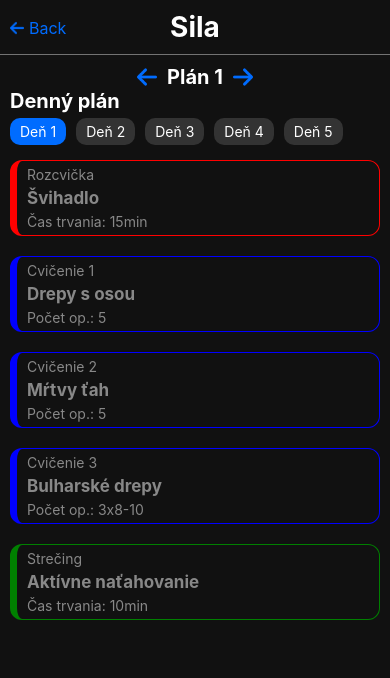
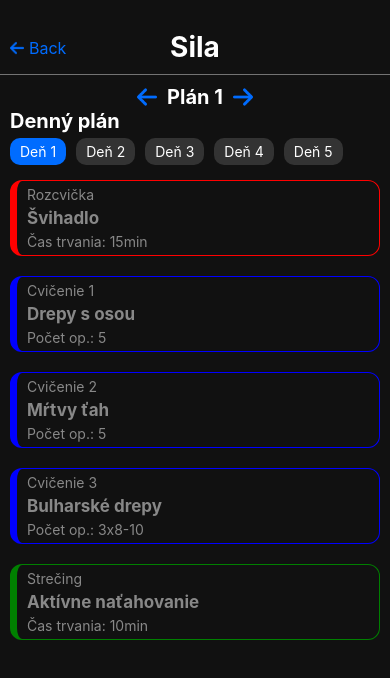
Before and after one commit to Mates24/BeBetter_app, a React Native app: screen /StrengthTraining in a window 390 px wide. Shown: the top 678 px of the page. Built offline with nearby package versions, Linux system fonts and the light colour scheme.

Commit message:
Android style fix

```diff
--- a/app/DynamicScreen.js
+++ b/app/DynamicScreen.js
@@ -329,6 +329,7 @@ export default DynamicTraining;
 const styles = StyleSheet.create({
   container: {
     flex: 1,
+    paddingTop: 20,
     backgroundColor: '#111',
   },
   header: {
--- a/app/EnduranceScreen.js
+++ b/app/EnduranceScreen.js
@@ -531,6 +531,7 @@ export default StrengthTraining;
 const styles = StyleSheet.create({
   container: {
     flex: 1,
+    paddingTop: 20,
     backgroundColor: '#111',
   },
   header: {
--- a/app/HomeScreen.js
+++ b/app/HomeScreen.js
@@ -116,6 +116,7 @@ export default HomeScreen;
 const styles = StyleSheet.create({
   container: {
     flex: 1,
+    paddingTop: 5,
     backgroundColor: '#111',
   },
   subcontainer: {
--- a/app/MakeOwnScreen.js
+++ b/app/MakeOwnScreen.js
@@ -323,6 +323,7 @@ export default MakeOwn;
 const styles = StyleSheet.create({
   container: {
     flex: 1,
+    paddingTop: 20,
     backgroundColor: '#111',
   },
   header: {
--- a/app/StrengthScreen.js
+++ b/app/StrengthScreen.js
@@ -738,6 +738,7 @@ export default StrengthTraining;
 const styles = StyleSheet.create({
   container: {
     flex: 1,
+    paddingTop: 20,
     backgroundColor: '#111',
   },
   header: {
```
